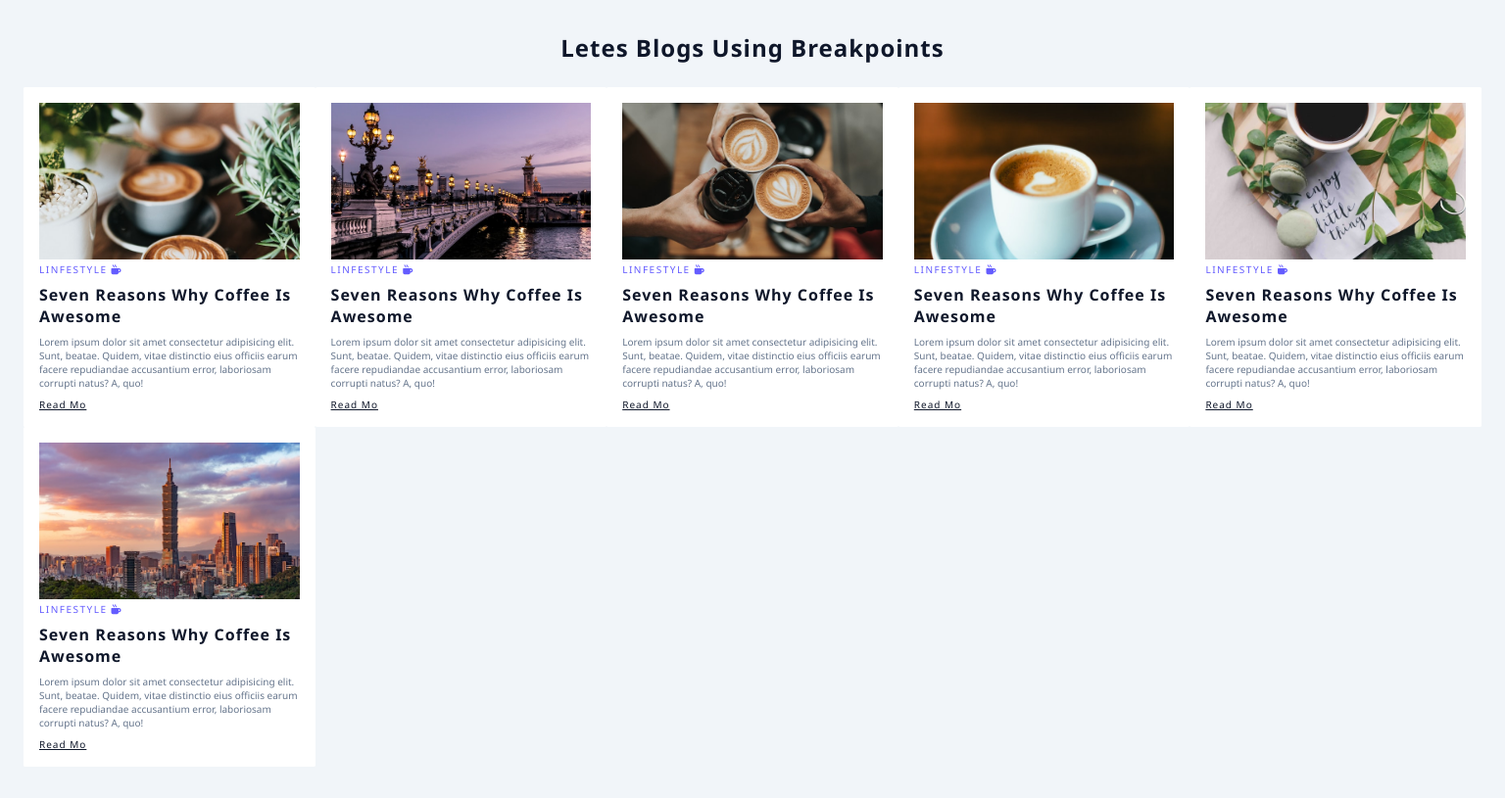
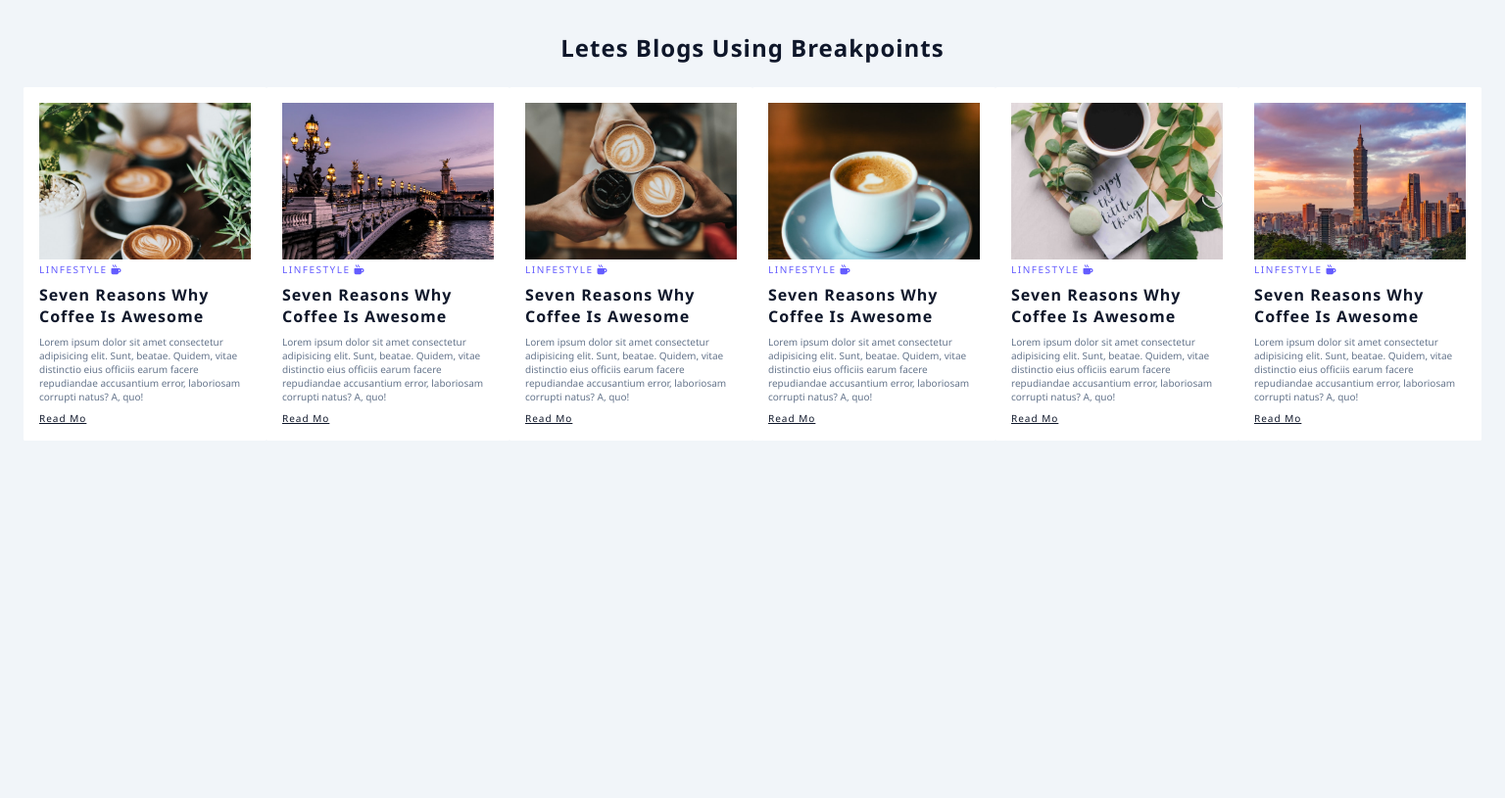
Before and after one commit to xiayu1117/113-sweb-demo-75, a plain HTML site: page demo/w06_blog_75/index.html in a window 1536 px wide. Shown: the whole page at 98% size. Drawn offline with Linux system fonts and the light colour scheme.

Commit message:
W07-P2: Redo W06-P4 with breakpoints being cancelled

```diff
--- a/demo/w06_blog_75/css/style_75.css
+++ b/demo/w06_blog_75/css/style_75.css
@@ -91,20 +91,20 @@ body{
   }
 }
 
-@media screen and (min-width:1100px) {
+@media screen and (min-width:992px) {
   .blogs-center {
-    grid-template-columns: 1fr 1fr 1fr 1fr;
+    grid-template-columns: repeat(4,1fr);
   }
 }
 
-@media screen and (min-width:1400px) {
+@media screen and (min-width:1100px) {
   .blogs-center {
-    grid-template-columns: 1fr 1fr 1fr 1fr 1fr;
+    grid-template-columns: repeat(5,1fr);
   }
 }
 
-@media screen and (min-width:1700px) {
+@media screen and (min-width:1300px) {
   .blogs-center {
-    grid-template-columns: 1fr 1fr 1fr 1fr 1fr 1fr;
+    grid-template-columns: repeat(6,1fr);
   }
 }
```
Also changed, not shown: demo/md/w07_showdemo_75/w07-p2.png (added), 1 other file.
